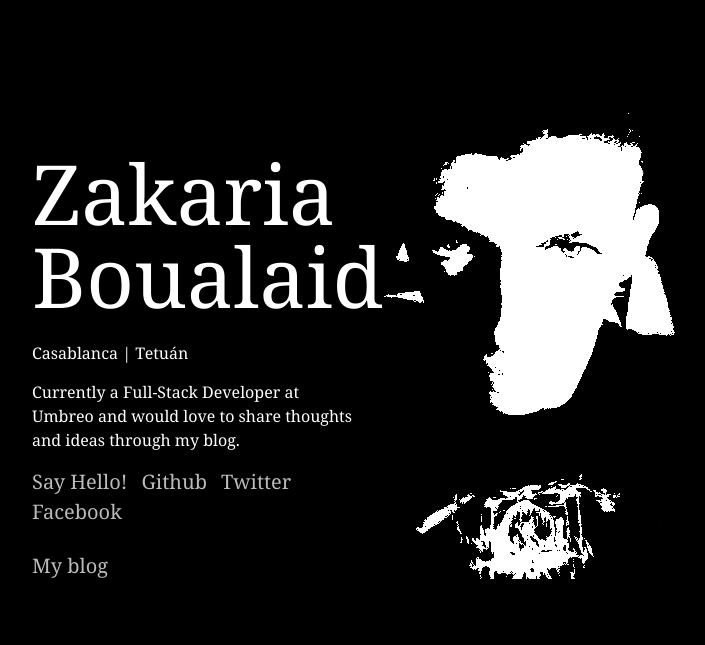
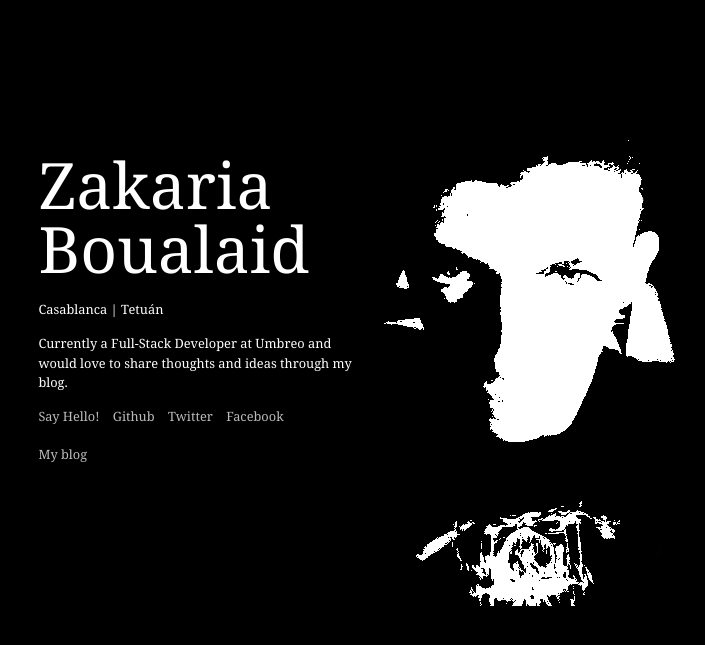
Before and after one commit to ZakariaBoualaid/zakariaboualaid.github.io, a Jekyll site: the page built from index.html, in a window 1280 px wide. Shown: the top 645 px of the page, without its empty margins (320-1025 px from the left). Built offline with Jekyll 4.4.1, drawn with Linux system fonts in a browser that asks for light colours.

Commit message:
Nice Step

```diff
--- a/_sass/_base.scss
+++ b/_sass/_base.scss
@@ -102,8 +102,8 @@ h1, h2, h3, h4, h5, h6 {
 a {
     text-decoration: none;
     color: #ccc;
-    -webkit-transition: all .3s;
-    transition: all .3s;
+    -webkit-transition: color .3s;
+    transition: color .3s;
 }
 
 
--- a/_sass/_splash.scss
+++ b/_sass/_splash.scss
@@ -28,21 +28,23 @@ body{
 	position: fixed;
 	background: url(/images/zak2.jpg) no-repeat;
 	left:48%;
-	top:11%;
+	top:14%;
 }
 
 .layout-about{
 	position: fixed;
 	width: 50%;
 	height:50%;
-	top:12.5%;
-	left:25%;
+	top:17%;
+	left:28%;
 	font-family: 'Noto';
 	cursor:default;
+	font-size: 1vw;
 	.name-container{
 		#lastname, #firstname{
 			line-height: 100%;
 			font-size: 83px;
+			font-size: 5vw;
 			font-family: 'swiss-7';
 			font-family: 'Open Sans Bold';
 			font-family: 'Noto Bold';
@@ -59,7 +61,7 @@ body{
 			padding-right: 10px;
 			a{
 				color:#bbb;
-				font-size: 20px;
+				font-size: 1vw;
 				&:hover{
 					color:white;
 					text-shadow: 0px 0px 0px white;
--- a/index.html
+++ b/index.html
@@ -7,7 +7,7 @@ layout: splash
 </div>
 
 <div class="layout-about">
-  <div style="max-width:50%; padding-top:6%; padding-left:5%;">
+  <div style="max-width:50%;">
 
   <div class="name-container">
     <span id="firstname">Zakaria</span>
```
